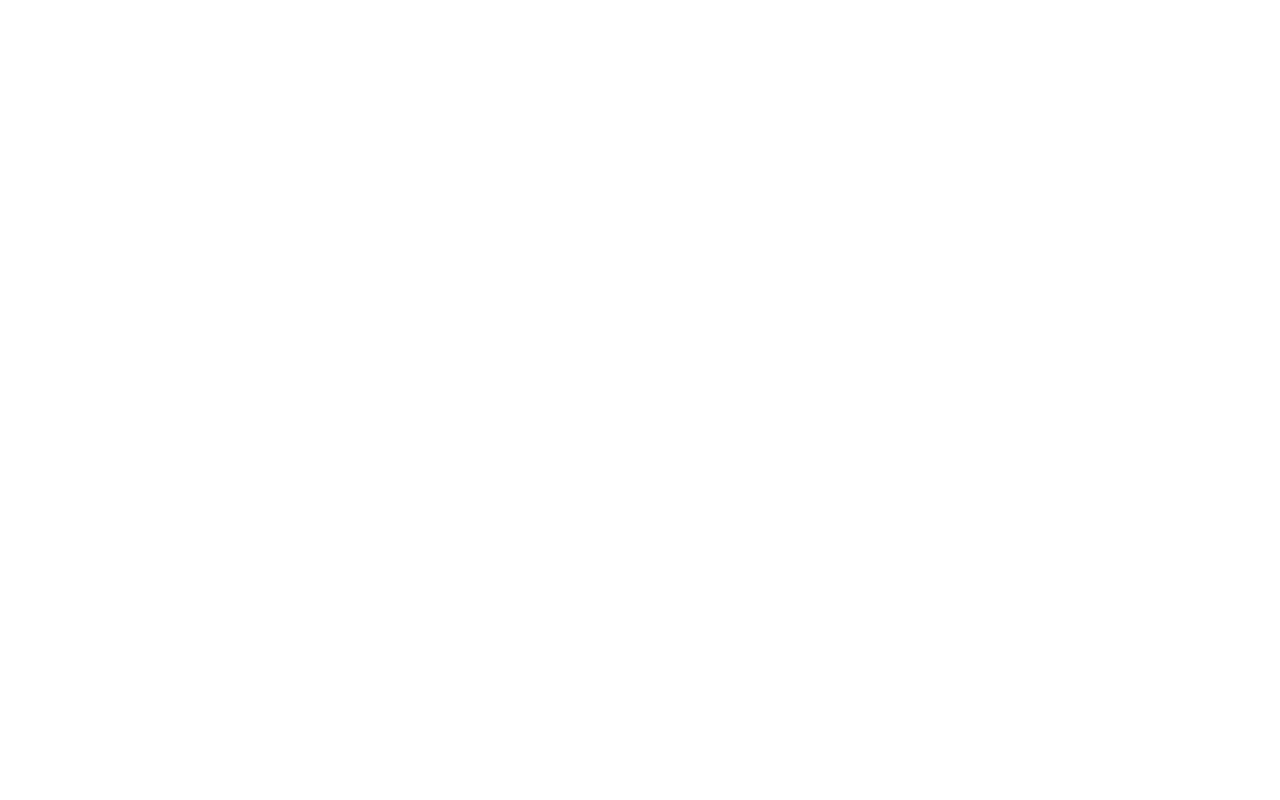
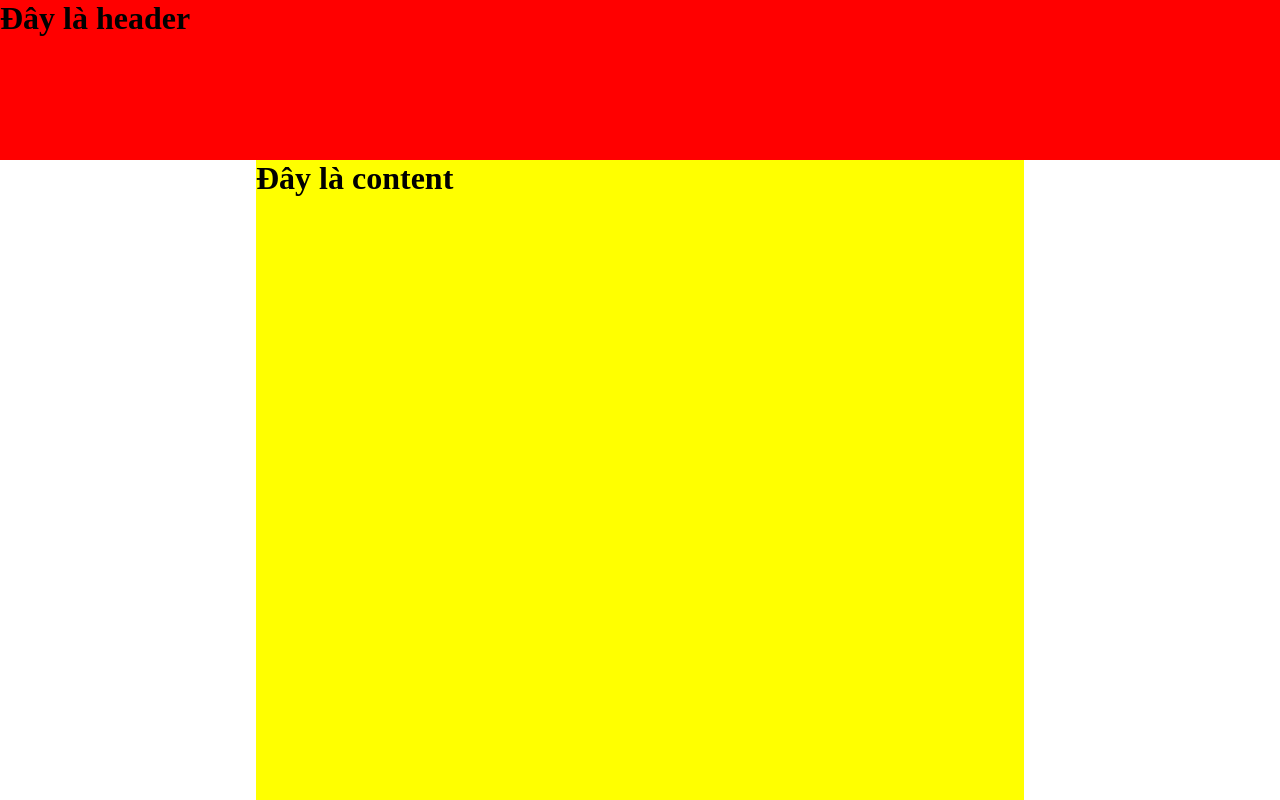
Before and after one commit to dinhlocpisces6301/training-html-css, a plain HTML site: page index.html in a window 1280 px wide. Shown: the top 800 px of the page. Drawn offline with Linux system fonts and the light colour scheme.

Commit message:
add layout

```diff
--- a/index.html
+++ b/index.html
@@ -8,9 +8,17 @@
     </head>
     <body>
         <div class="main">
-            <div class="header"></div>
-            <div class="content"></div>
-            <div class="footer"></div>
+            <div class="header">
+                <h1>Đây là header</h1>
+            </div>
+            <div class="content">
+                <div class="container">
+                    <h1>Đây là content</h1>
+                </div>
+            </div>
+            <div class="footer">
+                <h1>Đây là footer</h1>
+            </div>
         </div>
     </body>
     <script src="main.js"></script>
--- a/style.css
+++ b/style.css
@@ -0,0 +1,42 @@
+* {
+    padding: 0;
+    margin: 0;
+    border: none;
+    outline: none;
+}
+
+body {
+    box-sizing: border-box;
+}
+
+.main {
+    display: flex;
+    justify-content: center;
+    align-items: center;
+    flex-direction: column;
+}
+
+.header {
+    width: 100%;
+    height: 160px;
+    background-color: red;
+    position: fixed;
+    top: 0;
+    left: 0;
+}
+.footer {
+    width: 100%;
+    height: 200px;
+    background-color: red;
+}
+.content {
+    width: 100%;
+    height: 100vh;
+    margin-top: 160px;
+}
+
+.container {
+    height: 100%;
+    background-color: yellow;
+    margin: 0 20%;
+}
```
